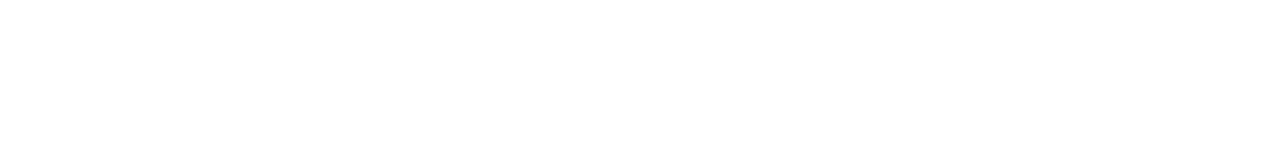
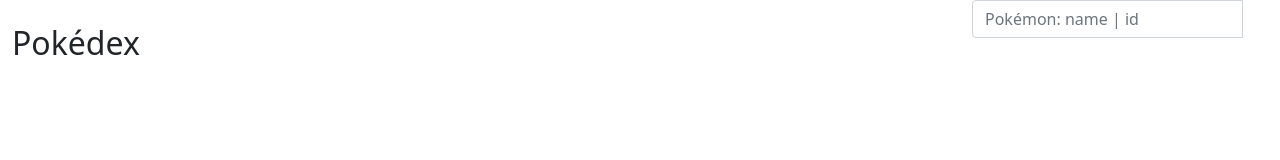
Before and after one commit to ffernandes2021/p1, a plain HTML site: page p1/index.html in a window 1280 px wide. Drawn offline with Linux system fonts and the light colour scheme.

Commit message:
full-commit

```diff
--- a/p1/index.html
+++ b/p1/index.html
@@ -9,7 +9,24 @@
     <link href="assets/css/style.css" rel="stylesheet">
     <link href="assets/image/favicon.png" rel="icon" type="image/png">
   </head>
-  <body>
+  <body class="container-fluid">
+    <div class="row">
+      <div class="col-sm-9 col-12">
+        <img alt="" src="assets/img/favicon.png">
+        <h2>Pokédex</h2>
+      </div>
+      <div class="col-12 col-sm-3">
+        <div class="input-group">
+          <input class="form-control" id="pokemon" placeholder="Pokémon: name | id" type="text">
+          <span class="input-group-btn">
+            <button class="btn" type="button">
+              <i class="bi bi-search"></i>
+            </button>
+          </span>
+        </div>
+      </div>
+    </div>
+    <div class="row"></div>
     <script src="assets/js/jquery-3.6.0.min.js"></script>
     <script src="assets/js/bootstrap.min.js"></script>
     <script src="assets/js/script.js"></script>
```
